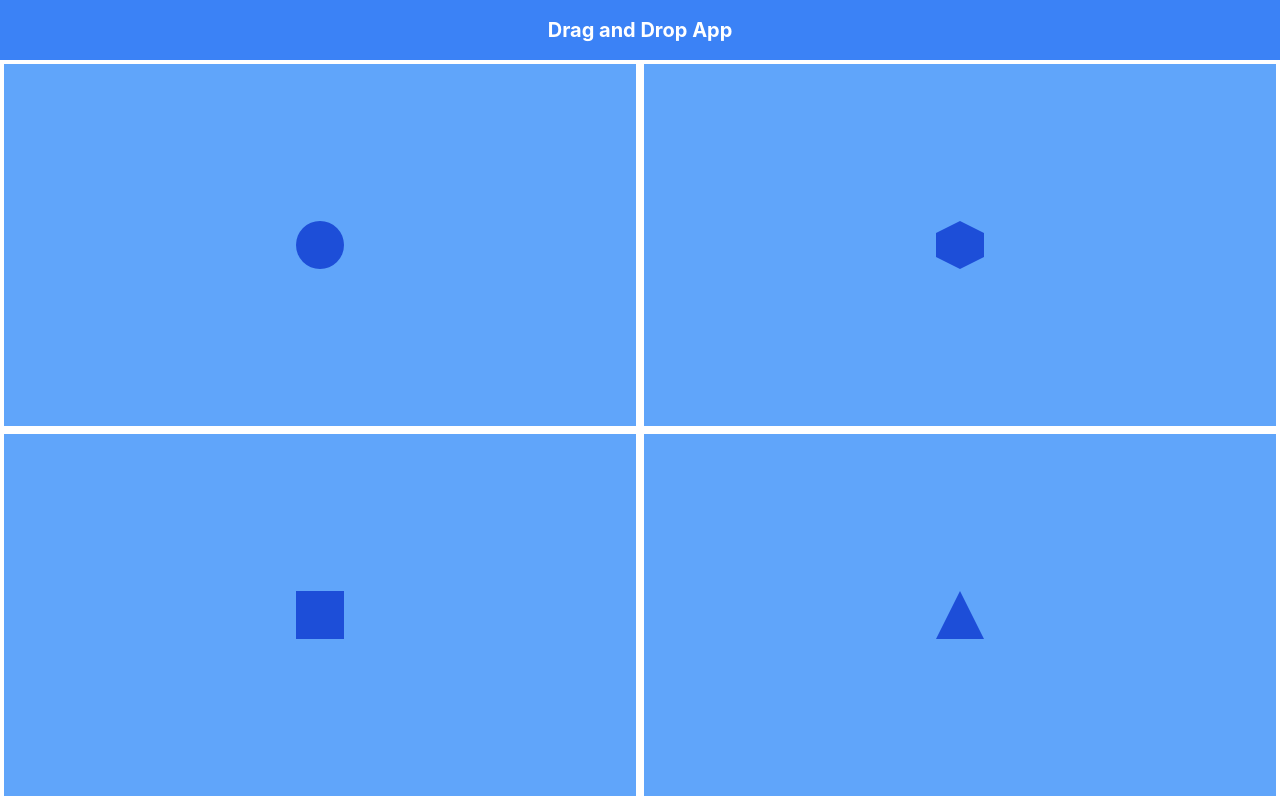
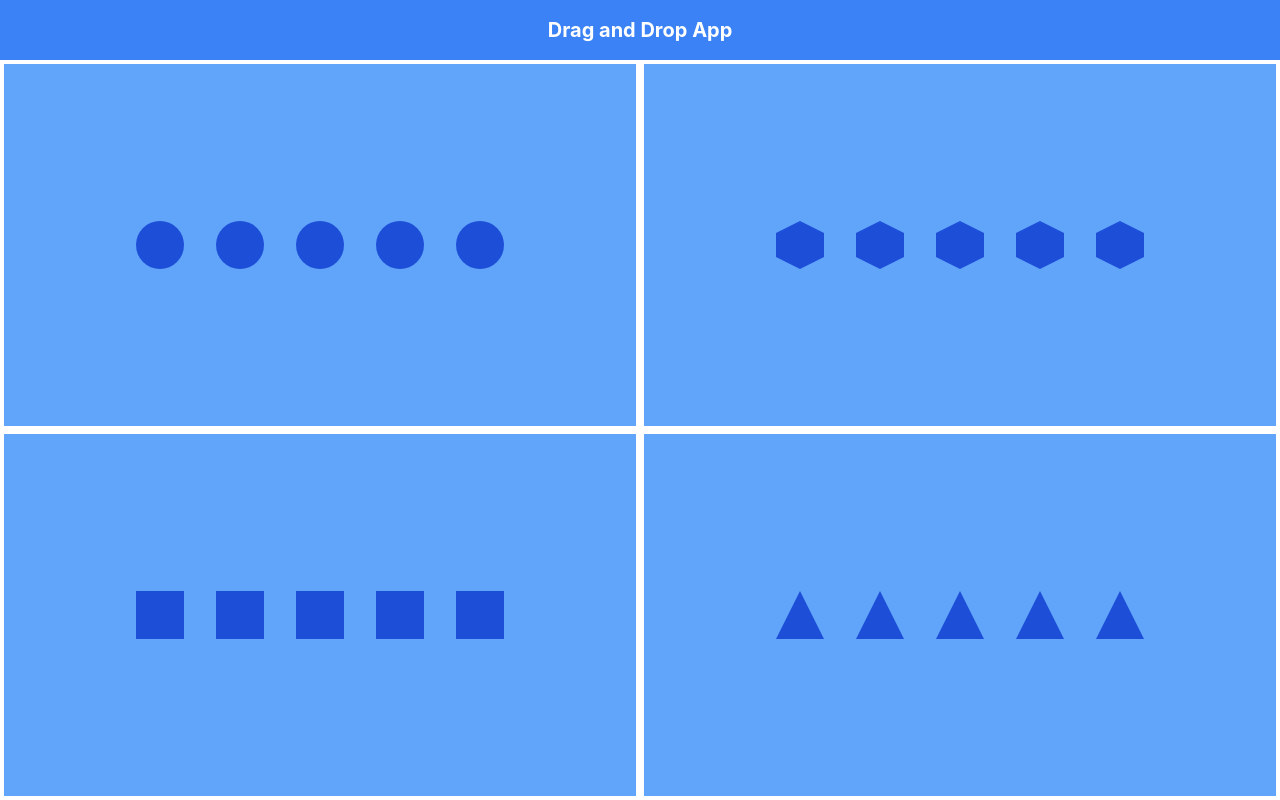
Before and after one commit to Vidi-M/Drag-and-Drop-App, a React (Create React App) app: page / in a window 1280 px wide. Built offline with nearby package versions, Linux system fonts and the light colour scheme.

Commit message:
Quadrant tracks the number of shapes and renders them

```diff
--- a/src/App.tsx
+++ b/src/App.tsx
@@ -6,13 +6,6 @@ import {Shape} from './components/Shapes';
 import Quadrant from './components/Quadrant';
 
 export default function App() {
-  // const [shapes, setShapes] = useState([
-  //   {id: 1, shape:'circle'},
-  //   {id: 2, shape:'circle'},
-  //   {id: 3, shape:'circle'},
-  //   {id: 4, shape:'circle'},
-  //   {id: 5, shape:'circle'},
-  // ])
 
   return (
     <div className='h-screen flex flex-col'>
@@ -20,35 +13,12 @@ export default function App() {
         Drag and Drop App
       </header>
       <div className='flex-1 grid grid-cols-2'>
-        <Quadrant>
-          <Shape shape="circle" />
-        </Quadrant>
-        <Quadrant>
-          <Shape shape="hexagon" />
-        </Quadrant>
-        <Quadrant>
-          <Shape shape="square"/>
-        </Quadrant>
-        <Quadrant>
-          <Shape shape="triangle"/>
-        </Quadrant>
+        <Quadrant num={5} shape="circle" />
+        <Quadrant num={5} shape="hexagon" />
+        <Quadrant num={5} shape="square" />
+        <Quadrant num={5} shape="triangle" />
+
       </div>
-
-      {/* <div className='flex-1 grid grid-cols-2'>
-          <div className='bg-blue-400 m-1 mr-0.5 mb-0.5 flex items-center justify-center'>
-            circle
-            <Circle></Circle>
-          </div>
-          <div className='bg-blue-400 m-1 ml-0.5 mb-0.5 flex items-center justify-center'>
-            hexagon
-          </div>
-          <div className='bg-blue-400 m-1 mr-0.5 mt-0.5 flex items-center justify-center'>
-            square
-          </div>
-          <div className='bg-blue-400 m-1 ml-0.5 mt-0.5 flex items-center justify-center'>
-            triangle
-          </div>
-      </div> */}
     </div>
   );
 }
--- a/src/components/Quadrant.tsx
+++ b/src/components/Quadrant.tsx
@@ -1,10 +1,12 @@
 import React from "react";
 import { Shape } from "./Shapes";
 
-export default function Quadrant({children}:{children: React.ReactNode}) {
+export default function Quadrant({num, shape}: {num:number, shape: string}) {
     return (
-        <div className='bg-blue-400 m-1 flex items-center justify-center'>
-            {children}
+        <div className="bg-blue-400 m-1 flex items-center justify-center">
+            {Array.from({ length: num }).map((_, index) => (
+                <Shape key={index} shape={shape}/>
+            ))}
         </div>
     )
 }
--- a/src/components/Shapes.tsx
+++ b/src/components/Shapes.tsx
@@ -3,13 +3,13 @@ import React from 'react'
 export const Shape = ({shape}: {shape:string}): React.ReactElement => {
     switch (shape) {
         case 'circle':
-            return <div className="h-12 w-12 rounded-full bg-blue-700"></div>;
+            return <div className="m-4 h-12 w-12 rounded-full bg-blue-700"></div>;
         case 'square':
-            return <div className="h-12 w-12 bg-blue-700"></div>;
+            return <div className="m-4 h-12 w-12 bg-blue-700"></div>;
         case 'hexagon':
-            return <div className="h-12 w-12 bg-blue-700 [clip-path:polygon(50%_0%,_100%_25%,_100%_75%,_50%_100%,_0%_75%,_0%_25%)]"></div>;
+            return <div className="m-4 h-12 w-12 bg-blue-700 [clip-path:polygon(50%_0%,_100%_25%,_100%_75%,_50%_100%,_0%_75%,_0%_25%)]"></div>;
         case 'triangle':
-            return <div className='h-12 w-12  bg-blue-700 [clip-path:polygon(50%_0%,_0%_100%,_100%_100%)]'></div>;
+            return <div className='m-4 h-12 w-12  bg-blue-700 [clip-path:polygon(50%_0%,_0%_100%,_100%_100%)]'></div>;
         default:
             return <div></div>
     }
```
